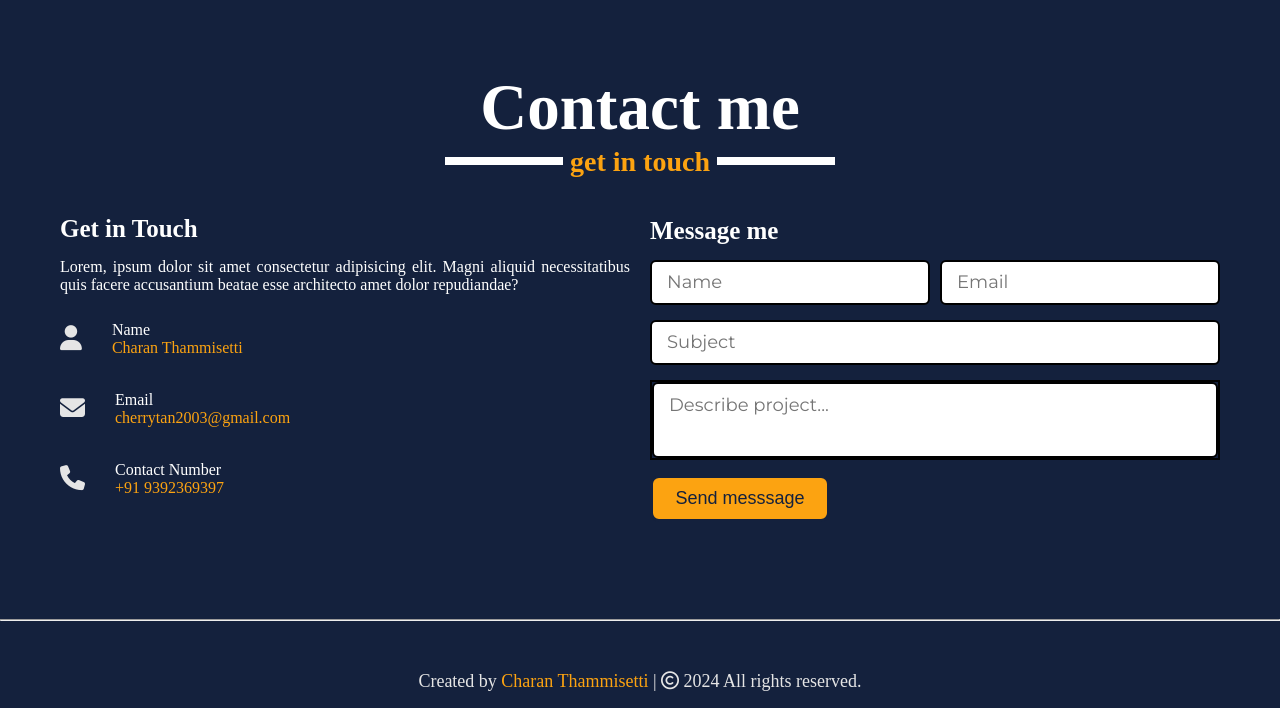
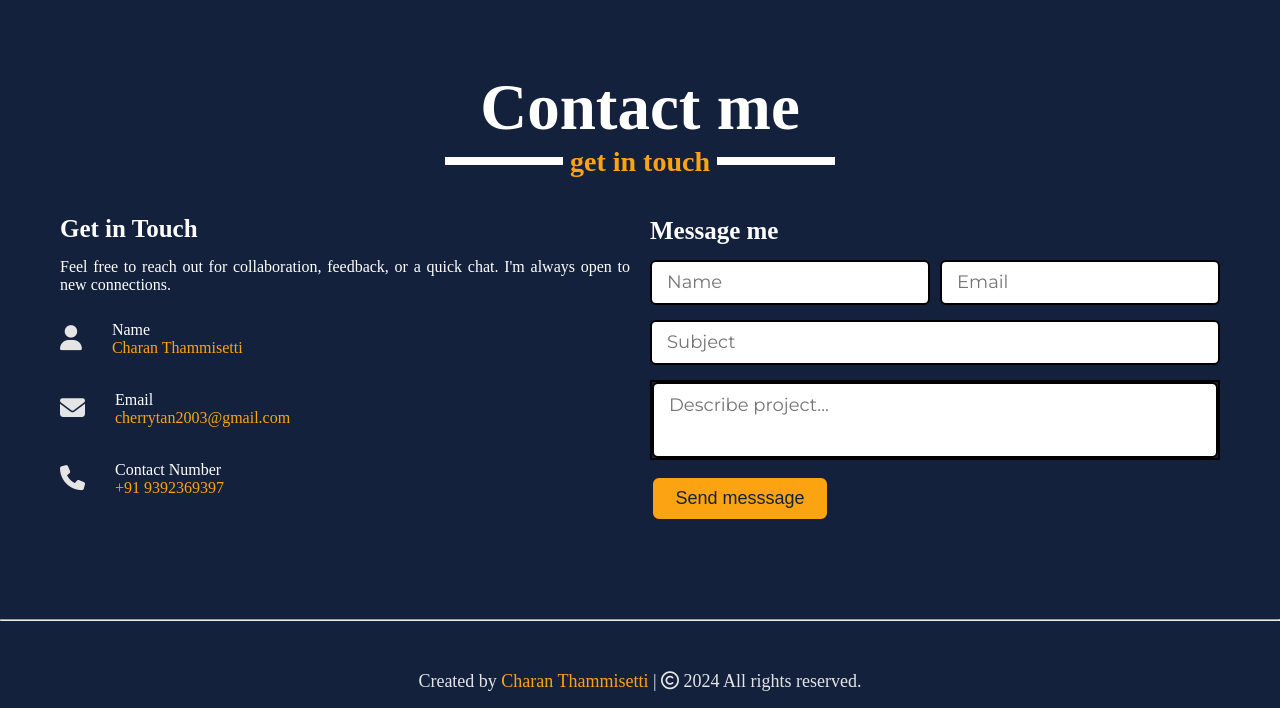
Before and after one commit to Cherrytan200/CODSOFT, a plain HTML site: page Portfolio/Portfolio.html in a window 1280 px wide. Shown: the part 3642-4350 px from the top of the page. Drawn offline with nearby package versions, Linux system fonts and the light colour scheme; a script that the page names is missing.

Commit message:
Update Portfolio.html

```diff
--- a/Portfolio/Portfolio.html
+++ b/Portfolio/Portfolio.html
@@ -235,7 +235,7 @@
                 <div class="contact-content">
                             <div class="column left">
                                 <div class="text">Get in Touch</div>
-                                <p>Lorem, ipsum dolor sit amet consectetur adipisicing elit. Magni aliquid necessitatibus quis facere accusantium beatae esse architecto amet dolor repudiandae?</p>
+                                <p>Feel free to reach out for collaboration, feedback, or a quick chat. I'm always open to new connections.</p>
                                     <div class="icons">
                                         <div class="row">
                                             <i class="fas fa-user"></i>
```
